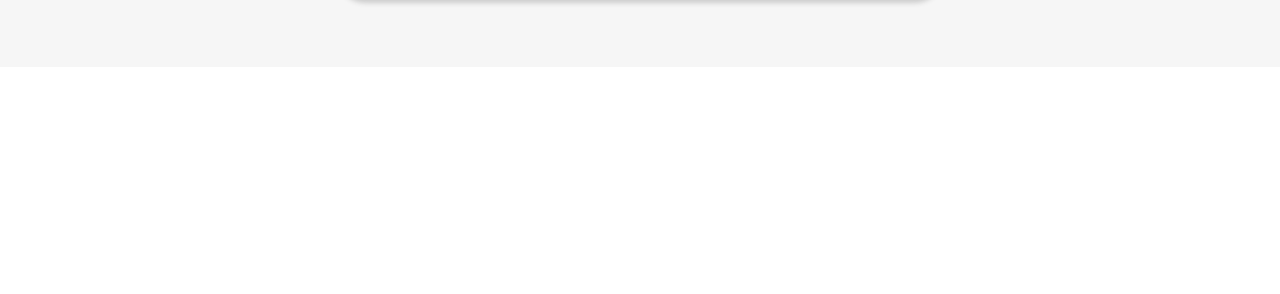
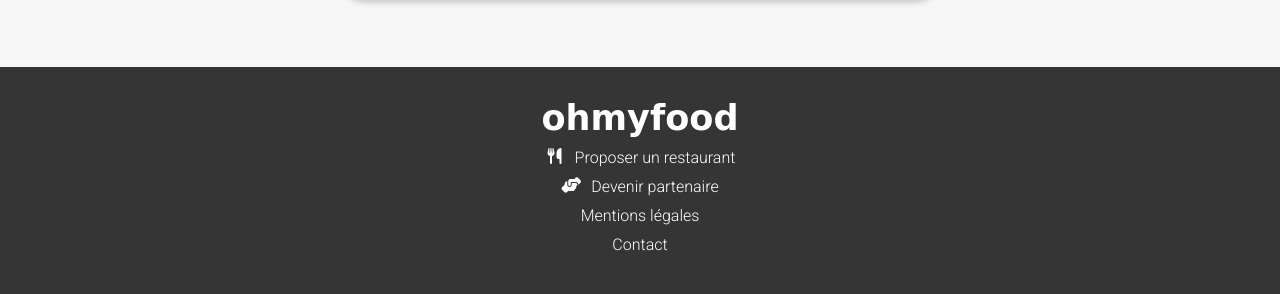
Before and after one commit to StanislasN/Nunez_3_07072021, a website: page index.html in a window 1280 px wide. Shown: the part 2295-2589 px from the top of the page. Before the commit the page ends 2362 px from the top, so only its background shows below. Drawn offline with Linux system fonts and the light colour scheme; a web font is replaced by a local one.

Commit message:
ajout du footer

```diff
--- a/index.html
+++ b/index.html
@@ -132,5 +132,27 @@
         </div>
     </section>
 
+<!--FOOTER-->
+    <footer>
+        <div class="footer__title">
+            <h3>ohmyfood</h3>
+        </div>
+        <div class="footer__link--container">
+            <a href="#" class="footer__link">
+                <i class="fas fa-utensils"></i>
+                <p>Proposer un restaurant</p>
+            </a>
+            <a href="#" class="footer__link">
+                <i class="fas fa-hands-helping"></i>
+                <p>Devenir partenaire</p>
+            </a>
+            <a href="#">
+                <p>Mentions légales</p>
+            </a>
+            <a href="#">
+                <p>Contact</p>
+            </a>
+        </div>
+    </footer>
 </body>
 </html>
--- a/sass/main.scss
+++ b/sass/main.scss
@@ -213,3 +213,45 @@
         font-size: 30px!important;
     }
 }
+
+/*FOOTER*/
+footer {
+    display: flex;
+    flex-direction: column;
+    background: #353535 ;
+    color: white;
+    padding: 30px;
+        .footer__title {
+            font-family: "Shrikhand", cursive;
+            margin-bottom: 30px;
+        }
+        .footer__link--container {
+
+            .footer__link {
+                display: flex;
+                color: white;
+                    .fas {
+                        width: 20px;
+                        margin-right: 10px;
+                    }
+            }
+
+            p {
+                margin-bottom: 10px;
+                color: white;
+            }
+        }
+}
+
+@media all and (min-width:768px) {
+    footer {
+        text-align: center;
+    }
+    .footer__title {
+        font-size: 30px;
+        margin-bottom: 10px!important;
+    }
+    .footer__link {
+        justify-content: center;
+    }
+}
```
Also changed, not shown: style.css.
